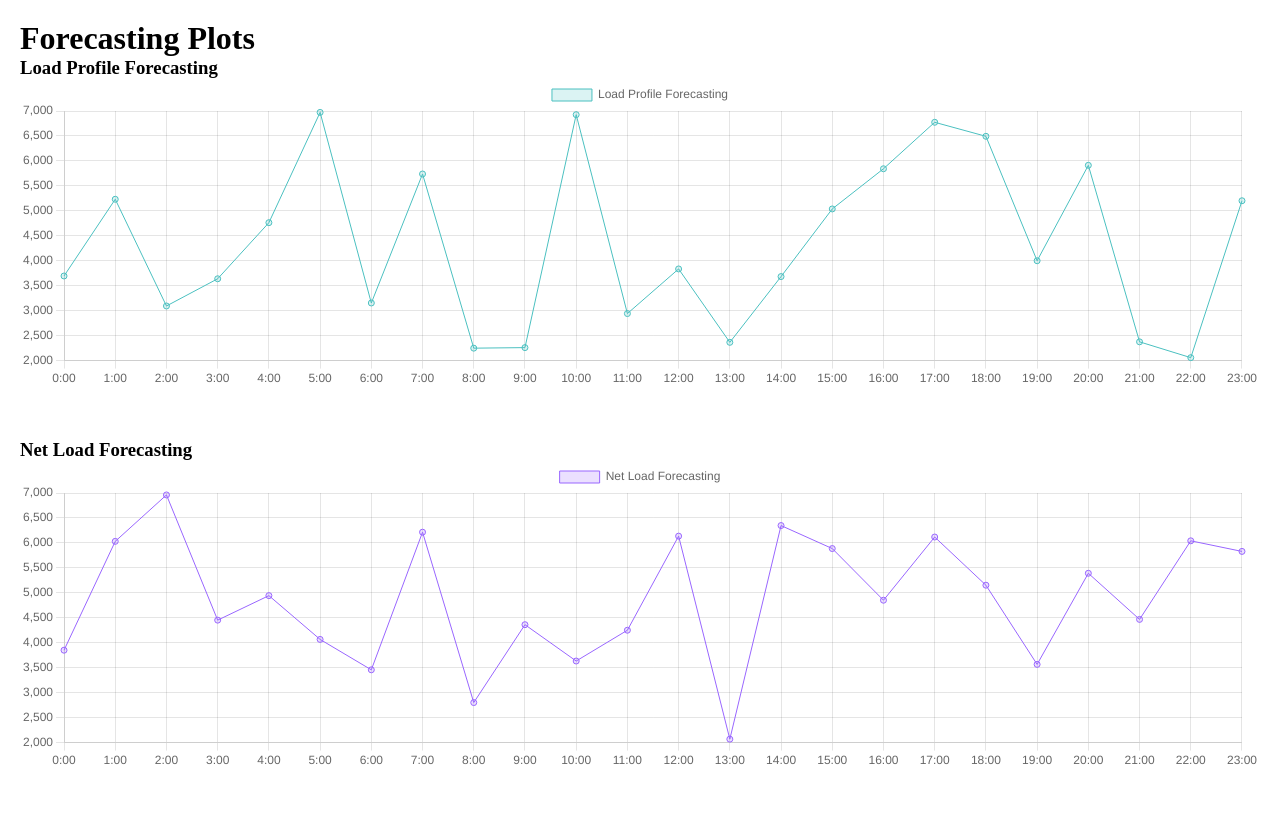
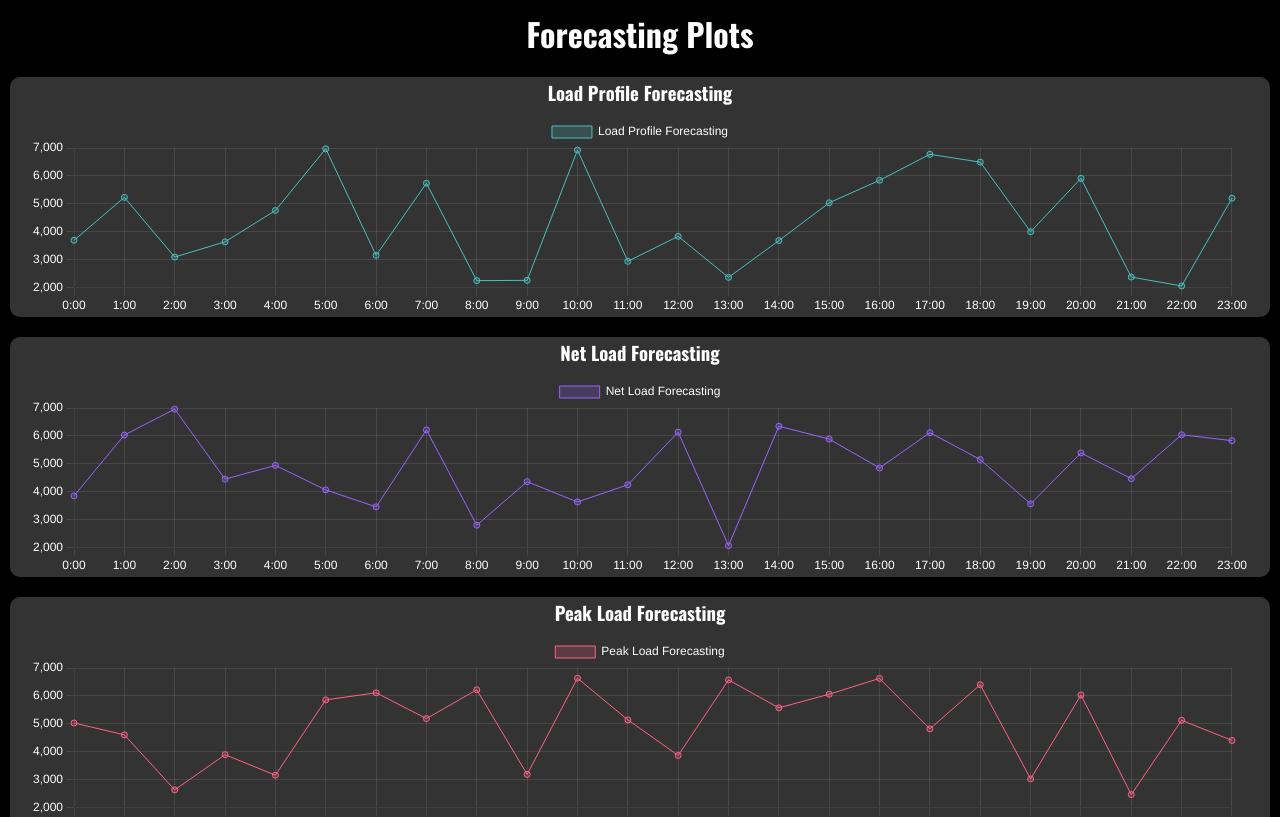
Before and after one commit to zordican/SIH, a React (Vite) app: page /input in a window 1280 px wide. Shown: the top 817 px of the page. Built offline with nearby package versions, Linux system fonts and the light colour scheme.

Commit message:
graph_update

```diff
--- a/src/App.jsx
+++ b/src/App.jsx
@@ -1,5 +1,5 @@
 import './App.css'
-import Chartii from './Components/Chart/Chartii';
+import Chartii from './Pages/Hero/Chartii';
 import Hero from './Pages/Hero/Hero'
 
 
--- a/src/Components/Chart/Chartii.jsx
+++ b/src/Pages/Hero/Chartii.jsx
@@ -1,11 +1,45 @@
-
+import React from 'react';
 import { Line } from 'react-chartjs-2';
 import { Chart as ChartJS, registerables } from 'chart.js';
+import './Chartii.scss';
+
 ChartJS.register(...registerables);
 
 const Chartii = () => {
   console.log("Rendering Chartii component");
+
   const generateRandomData = () => Array.from({ length: 24 }, () => Math.floor(Math.random() * 5000) + 2000);
+
+  const commonOptions = {
+    responsive: true,
+    maintainAspectRatio: false,
+    plugins: {
+      legend: {
+        labels: {
+          color: 'white',
+        },
+      },
+    },
+    scales: {
+      x: {
+        ticks: {
+          color: 'white',
+        },
+        grid: {
+          color: 'rgba(255, 255, 255, 0.1)',
+        },
+      },
+      y: {
+        ticks: {
+          color: 'white',
+        },
+        grid: {
+          color: 'rgba(255, 255, 255, 0.1)',
+        },
+      },
+    },
+  };
+
   const loadProfileData = {
     labels: Array.from({ length: 24 }, (_, i) => `${i}:00`),
     datasets: [
@@ -46,25 +80,22 @@ const Chartii = () => {
   };
 
   return (
-    <div style={{ padding: '20px' }}>
-      <h1>Forecasting Plots</h1>
+    <div className="container">
+      <h1 className="heading">Forecasting Plots</h1>
 
-      {}
-      <div style={{ marginBottom: '50px' }}>
-        <h3>Load Profile Forecasting</h3>
-        <Line data={loadProfileData} height={100} width={400} />
+      <div className="chart-container">
+        <h3 className="chart-title">Load Profile Forecasting</h3>
+        <Line data={loadProfileData} options={commonOptions} />
       </div>
 
-      {}
-      <div style={{ marginBottom: '50px' }}>
-        <h3>Net Load Forecasting</h3>
-        <Line data={netLoadData} height={100} width={400} />
+      <div className="chart-container">
+        <h3 className="chart-title">Net Load Forecasting</h3>
+        <Line data={netLoadData} options={commonOptions} />
       </div>
 
-      {}
-      <div style={{ marginBottom: '50px' }}>
-        <h3>Peak Load Forecasting</h3>
-        <Line data={peakLoadData} height={100} width={400} />
+      <div className="chart-container">
+        <h3 className="chart-title">Peak Load Forecasting</h3>
+        <Line data={peakLoadData} options={commonOptions} />
       </div>
     </div>
   );
--- a/src/Pages/Hero/Hero.jsx
+++ b/src/Pages/Hero/Hero.jsx
@@ -1,19 +1,29 @@
-import styles from "./Hero.module.scss"
+import { useNavigate } from "react-router-dom";
+import styles from "./Hero.module.scss";
 
 const Hero = () => {
+  const navigate = useNavigate();
+
+  const handleClick = () => {
+    navigate("/input");
+  };
+
   return (
     <div className={styles.mainDiv}>
 
       <div className={styles.description}>
         <h1>
-        <span className={styles.intelligence}>Intelligence</span> based <br /> model  for <br />
-        <span className={styles.electricityDemand}>electricity demand</span>  <br /> <span className={styles.projection}>projection</span> projection for Delhi <br /> Power System
+          <span className={styles.intelligence}>Intelligence</span> based <br /> model for <br />
+          <span className={styles.electricityDemand}>electricity demand</span> <br />
+          <span className={styles.projection}>projection</span> projection for Delhi <br /> Power System
         </h1>
-        <button>GET STARTED</button>
+        <button onClick={handleClick} className={styles.getStartedButton}>GET Started</button>
       </div>
-      <div className={styles.imageContainer}><img src="https://res.cloudinary.com/dp3aoinmu/image/upload/v1725871913/Walmart_PNG/ii3xqqpgokfoltegbgpa.png" alt="" /></div>
+      <div className={styles.imageContainer}>
+        <img src="https://res.cloudinary.com/dp3aoinmu/image/upload/v1725871913/Walmart_PNG/ii3xqqpgokfoltegbgpa.png" alt="" />
+      </div>
     </div>
-  )
-}
+  );
+};
 
-export default Hero
+export default Hero;
--- /dev/null
+++ b/src/Pages/Hero/chartii.scss
@@ -0,0 +1,35 @@
+@import url(https://fonts.googleapis.com/css2?family=Oswald:wght@200..700&display=swap);
+.container {
+  display: flex;
+  flex-direction: column;
+  align-items: center;
+  padding: 10px;
+  background-color: #000;
+  min-height: 100vh;
+  overflow: hidden;
+}
+.heading {
+  color: white;
+  text-align: center;
+  margin-bottom: 10px;
+  font-family: 'Oswald', sans-serif
+}
+
+.chart-container {
+  width: 100%;
+  height: 30vh;
+  margin: 10px 0;
+  background-color: #333;
+  padding: 20px;
+  border-radius: 10px;
+  display: flex;
+  flex-direction: column;
+  justify-content: center;
+}
+
+.chart-title {
+  color: white;
+  text-align: center;
+  margin-bottom: 10px;
+  font-family: 'Oswald', sans-serif;
+}
--- a/src/main.jsx
+++ b/src/main.jsx
@@ -4,7 +4,7 @@ import {
   createBrowserRouter,RouterProvider
 } from "react-router-dom";
 import './index.css'
-import Chartii from './Components/Chart/Chartii.jsx';
+import Chartii from './Pages/Hero/Chartii.jsx';
 import Hero from './Pages/Hero/Hero';
 
 
```
